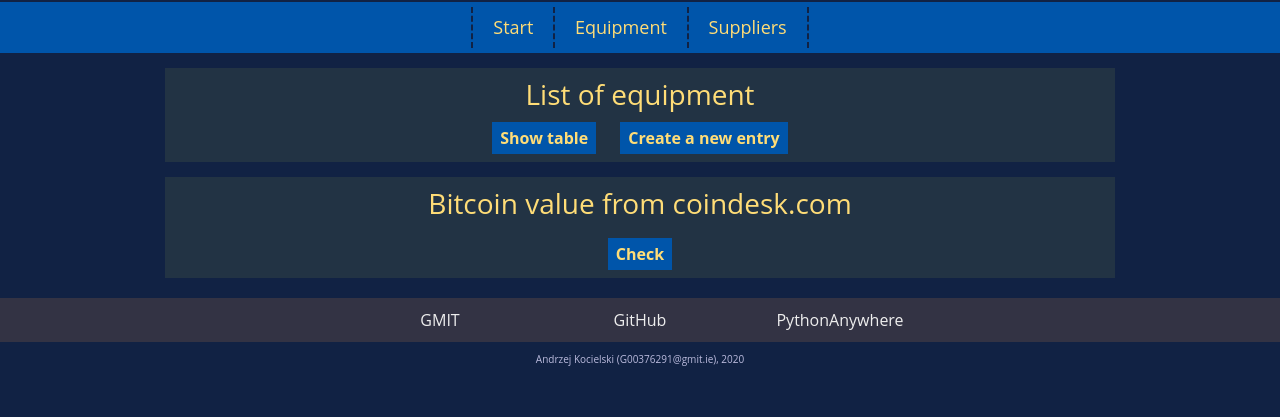
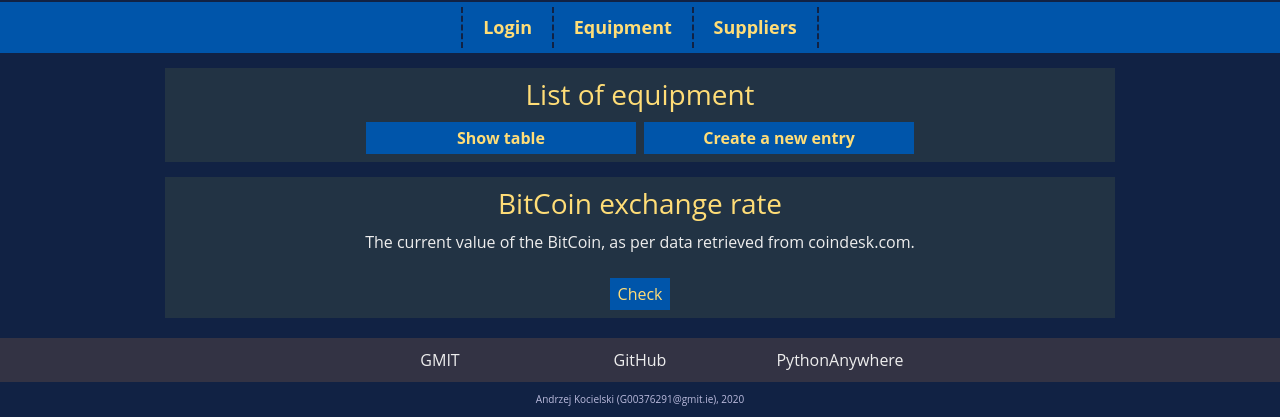
Before and after one commit to andkoc001/Data_Rep_Project, a Flask app: page /static/equipment.html in a window 1280 px wide. Shown: the part 407-824 px from the top of the page. Before the commit the page ends 773 px from the top, so only its background shows below. Run offline with Flask 2, Linux system fonts and the light colour scheme; data that the repository does not hold is empty; some libraries are stand-ins or nearby versions.

Commit message:
Code refined; UX improved

```diff
--- a/static/data_rep_project.js
+++ b/static/data_rep_project.js
@@ -21,6 +21,12 @@ function showDefaultDisplay() {
   document.getElementById('showExportButtonCSV').style.display = "none"
   document.getElementById('showExportButtonJSON').style.display = "none"
   document.getElementById('showExportButtonHTML').style.display = "none"
+}
+
+function showViewAll() {
+  document.getElementById('showCreateButton').style.display = "block"
+  document.getElementById('equipmentTable').style.display = "table"
+  document.getElementById('createUpdateForm').style.display = "none"
 }
 
 function showTable() {
@@ -49,12 +55,6 @@ function showCreate() {
   document.getElementById('showExportButtonHTML').style.display = "none"
 }
 
-function showViewAll() {
-  document.getElementById('showCreateButton').style.display = "block"
-  document.getElementById('equipmentTable').style.display = "table"
-  document.getElementById('createUpdateForm').style.display = "none"
-}
-
 function showUpdate(buttonElement) {
   document.getElementById('showCreateButton').style.display = "none"
   document.getElementById('equipmentTable').style.display = "none"
@@ -63,10 +63,11 @@ function showUpdate(buttonElement) {
   document.getElementById('updateLabel').style.display = "inline"
   document.getElementById('doCreateButton').style.display = "none"
   document.getElementById('doUpdateButton').style.display = "block"
-  document.getElementById('showExportButton').style.display = "none"
+  document.getElementById('showExportButtonCSV').style.display = "none"
+  document.getElementById('showExportButtonJSON').style.display = "none"
+  document.getElementById('showExportButtonHTML').style.display = "none"
 
   var rowElement = buttonElement.parentNode.parentNode
-  // these is a way of finding the closest <tr> which would safer, closest()
   var equipment = getEquipmentFromRow(rowElement)
   populateFormWithEquipment(equipment)
 }
@@ -78,31 +79,29 @@ function showUpdate(buttonElement) {
 function doCreate() {
   var form = document.getElementById('createUpdateForm')
   var equipment = {}
-  console.log("inside doCreate function:")
-  console.log(JSON.stringify(equipment)) // for testing
+  console.log("inside doCreate function:");
   equipment.category = form.querySelector('select[placeholder="Category"]').value
   equipment.name = form.querySelector('input[placeholder="Name"]').value
   equipment.supplier = form.querySelector('input[placeholder="Supplier"]').value
   equipment.price_eur = form.querySelector('input[placeholder="Price EUR"]').value
-  console.log(JSON.stringify(equipment)) // for testing
+  // console.log(JSON.stringify(equipment)); // for testing
   createEquipmentAjax(equipment)
-  showViewAll()
+  showTable()
 }
 
 function doUpdate() {
   console.log("inside doUpdate function");
   var equipment = getEquipmentFromForm();
   var rowElement = document.getElementById(equipment.id);
-  console.log("inside doUpdate function - will do updateEquipmentAjax in the next line");
-  console.log(JSON.stringify(equipment));
+  // console.log(JSON.stringify(equipment)); // for testing
   updateEquipmentAjax(equipment);
   setEquipmentInRow(rowElement, equipment);
   clearForm();
-  showViewAll();
+  showTable();
 }
 
 function doDelete(r) {
-  var tableElement = document.getElementById('equipmentTable');
+  var tableElement = document.getElementById("equipmentTable");
   var rowElement = r.parentNode.parentNode;
   var index = rowElement.rowIndex;
   deleteEquipmentAjax(rowElement.getAttribute("id"));
@@ -152,7 +151,7 @@ function getEquipmentFromRow(rowElement) {
   equipment.name = rowElement.cells[2].firstChild.textContent
   equipment.supplier = rowElement.cells[3].firstChild.textContent
   equipment.price_eur = parseFloat(rowElement.cells[4].firstChild.textContent, 2)
-  console.log(equipment)
+  // console.log(equipment);
   return equipment
 }
 
@@ -166,7 +165,7 @@ function setEquipmentInRow(rowElement, equipment) {
 
 function populateFormWithEquipment(equipment) {
   var form = document.getElementById('createUpdateForm')
-  console.log(form)
+  // console.log(form); // for testing
   form.querySelector('input[name="id"]').disabled = true
   form.querySelector('input[name="id"]').value = equipment.id
   form.querySelector('select[placeholder="Category"]').value = equipment.category
@@ -179,24 +178,13 @@ function populateFormWithEquipment(equipment) {
 function getEquipmentFromForm() {
   var form = document.getElementById('createUpdateForm')
   var equipment = {}
-  // console.log("AAAAAA, id:")
   equipment.id = form.querySelector('input[name="id"]').value
-  // console.log(equipment.id)
-  // console.log("AAAAAA, category:")
   equipment.category = form.querySelector('select[placeholder="Category"]').value
-  // console.log(equipment.category)
-  // console.log("AAAAAA, name:")
   equipment.name = form.querySelector('input[placeholder="Name"]').value
-  // console.log(equipment.name)
-  // console.log("AAAAAA, supplier:")
   equipment.supplier = form.querySelector('input[placeholder="Supplier"]').value
-  // console.log(equipment.supplier)
-  // console.log("AAAAAA, price:")
   equipment.price_eur = parseFloat(form.querySelector('input[placeholder="Price EUR"]').value).toFixed(2)
-  // console.log(equipment.price_eur)
-  // console.log("inside getEquipmentFromForm, next line prints equipment")
-  // console.log(JSON.stringify(equipment))
-  // console.log("still inside getEquipmentFromForm")
+  console.log(JSON.stringify(equipment));
+  // console.log("still inside getEquipmentFromForm"); // for testing
   return equipment
 }
 
@@ -270,17 +258,18 @@ function doExportJSON() {
     "data": "",
     "dataType": "JSON",
     "success": function (result) {
-      // console.log(result); // for testing
       for (equipment of result) {
         // console.log(equipment); // for testing
       }
-
-      // var equipmentList = document.getElementById('equipmentTable');
-      // console.log(equipmentTable) // for testing
-
-      r = JSON.stringify(result)
-      // console.log(JSON.stringify(result)) // for testing
-      window.open('data:application/vnd.ms-excel,' + encodeURIComponent(r));
+      result_json = JSON.stringify(result)
+      var html = document.getElementById('equipmentTable').outerHTML;
+      // Once we are done looping, download the .json by creating a link
+      let link = document.createElement('a')
+      link.id = 'download-json'
+      link.setAttribute('href', 'data:text/plain;charset=utf-8,' + encodeURIComponent(result_json));
+      link.setAttribute('download', 'equipment.json');
+      document.body.appendChild(link)
+      document.querySelector('#download-json').click()
 
     },
     "error": function (xhr, status, error) {
@@ -297,19 +286,20 @@ function doExportHTML() {
     "data": "",
     "dataType": "JSON",
     "success": function (result) {
-      // console.log(result);
       for (equipment of result) {
         // console.log(equipment);
       }
-
-      var equipmentList = document.getElementById('equipmentTable');
-      // console.log(result)
-
       // https://stackoverflow.com/questions/22317951/export-html-table-data-to-excel-using-javascript-jquery-is-not-working-properl
       var html = document.getElementById('equipmentTable').outerHTML;
-      window.open('data:application/vnd.ms-excel,' + encodeURIComponent(html));
+      // Once we are done looping, download the .html by creating a link
+      let link = document.createElement('a')
+      link.id = 'download-html'
+      link.setAttribute('href', 'data:text/plain;charset=utf-8,' + encodeURIComponent(html));
+      link.setAttribute('download', 'equipment.html');
+      document.body.appendChild(link)
+      document.querySelector('#download-html').click()
+    },
 
-    },
     "error": function (xhr, status, error) {
       console.log("error: " + status + " msg:" + error);
     }
@@ -335,8 +325,8 @@ function getAllAjax() {
 }
 
 function createEquipmentAjax(equipment) {
-  console.log("inside createEquipmentAjax function:")
-  console.log(JSON.stringify(equipment)); // for testing
+  console.log("inside createEquipmentAjax function:");
+  // console.log(JSON.stringify(equipment)); // for testing
   $.ajax({
     "url": host + "/equipment",
     "method": "POST",
@@ -395,7 +385,10 @@ function deleteEquipmentAjax(id) {
 getAllAjax();
 
 
-function readJSON() {
+// ////////////////////
+// currency exchange
+
+function bitcoinRate() {
   $.ajax({
     "url": "https://api.coindesk.com/v1/bpi/currentprice.json ",
     "method": "GET",
@@ -404,7 +397,7 @@ function readJSON() {
     "success": function (result) {
       //console.log(result);
       var rate = result.bpi.EUR.rate
-      document.getElementById("outputBitcoin").innerText = rate;
+      document.getElementById("outputBitcoin").innerText = "1 BitCoin = " + rate + " EUR";
     },
     "error": function (xhr, status, error) {
       //console.log("error: " + status + " msg:" + error);
@@ -414,25 +407,6 @@ function readJSON() {
   });
 }
 
-
-// from https://stackoverflow.com/a/16017283
-function buildQuery(obj) {
-  var Result = '';
-  if (typeof (obj) == 'object') {
-    jQuery.each(obj, function (key, value) {
-      Result += (Result) ? '&' : '';
-      if (typeof (value) == 'object' && value.length) {
-        for (var i = 0; i < value.length; i++) {
-          Result += [key + '[]', encodeURIComponent(value[i])].join('=');
-        }
-      } else {
-        Result += [key, encodeURIComponent(value)].join('=');
-      }
-    });
-  }
-  console.log("inside buildQuery")
-  return Result;
-}
 
 // ////////////////////
 // Scroll up to top of page functionality
@@ -474,7 +448,7 @@ var modal = document.getElementById('login_pop');
 function check(form) {
   // the following code checkes whether the entered password is matching
   if (form.u_name.value == "User" && form.psw.value == "GMIT") {
-    window.open("start.html") // opens the target page while password matches
+    window.open("equipment.html") // opens the target page while password matches
   }
 }
 
@@ -482,46 +456,3 @@ function check(form) {
 
 // ////////////////////
 // TESTING - WORK IN PROGRESS
-
-// ////////////////////
-// Export to excel
-// https://stackoverflow.com/a/24081343
-
-function fnExcelReport() {
-  var tab_text = "<table border='2px'><tr bgcolor='#87AFC6'>";
-  var textRange; var j = 0;
-  tab = document.getElementById('equipmentTable'); // id of table
-
-  for (j = 0; j < tab.rows.length; j++) {
-    tab_text = tab_text + tab.rows[j].innerHTML + "</tr>";
-    //tab_text=tab_text+"</tr>";
-  }
-
-  tab_text = tab_text + "</table>";
-  tab_text = tab_text.replace(/<A[^>]*>|<\/A>/g, ""); //remove if u want links in your table
-  tab_text = tab_text.replace(/<img[^>]*>/gi, ""); // remove if u want images in your table
-  tab_text = tab_text.replace(/<input[^>]*>|<\/input>/gi, ""); // removes input params
-
-  var ua = window.navigator.userAgent;
-  var msie = ua.indexOf("MSIE ");
-
-  if (msie > 0 || !!navigator.userAgent.match(/Trident.*rv\:11\./)) // If Internet Explorer
-  {
-    txtArea1.document.open("txt/html", "replace");
-    txtArea1.document.write(tab_text);
-    txtArea1.document.close();
-    txtArea1.focus();
-    sa = txtArea1.document.execCommand("SaveAs", true, "Say Thanks to Sumit.xls");
-  }
-  else //other browser not tested on IE 11
-    sa = window.open('data:application/vnd.ms-excel,' + encodeURIComponent(tab_text));
-
-  return (sa);
-}
-
-// https://stackoverflow.com/questions/22317951/export-html-table-data-to-excel-using-javascript-jquery-is-not-working-properl
-function exportToExcel() {
-  var htmltable = document.getElementById('equipmentTable');
-  var html = htmltable.outerHTML;
-  window.open('data:application/vnd.ms-excel,' + encodeURIComponent(html));
-}
--- a/static/equipment.html
+++ b/static/equipment.html
@@ -41,10 +41,10 @@
         <nav id="topnav">
             <!-- The top bar menu consists of unordered list (ul) elements (list items, li), styled with the CSS -->
             <ul class="menu">
-                <li><a href="../templates/index.html">Start</a></li>
-                <li><a href="equipment.html">Equipment</a></li>
+                <li><a href="../templates/index.html" style="font-weight: 700;">Login</a></li>
+                <li><a href="equipment.html" style="font-weight: 700;">Equipment</a></li>
                 <!-- This link is active, but does not require reloading the page -->
-                <li><a href="#">Suppliers</a></li>
+                <li><a href="#" style="font-weight: 700;">Suppliers</a></li>
             </ul>
         </nav>
     </header>
@@ -52,20 +52,26 @@
     <main class="mainsection">
         <section class="core">
             <h1>List of equipment</h1>
-            <div style="margin-bottom: 8px; width: 950px;">
-                <button id="showTableButton" style="margin: 0px 10px;" type="button" onclick="showTable()">
+            <div style="margin-bottom: 8px; width: 600px; margin-left: auto; margin-right: auto;">
+                <button id="showTableButton" style="margin: 0px 2px; width: 45%; font-weight: 700;" type="button"
+                    onclick="showTable()">
                     Show table</button>
-                <button id="showCreateButton" style="margin: 0px 10px;" type="button" onclick="showCreate()">
+                <button id="showCreateButton" style="margin: 0px 2px; width: 45%; font-weight: 700;" type="button"
+                    onclick="showCreate()">
                     Create a new entry</button>
             </div>
-            <div style="margin-bottom: 8px; width: 950px;">
-                <button id="showExportButtonCSV" style="display: none;" type="button" onclick="doExportCSV()">
+            <div style="margin-bottom: 8px; width: 600px; margin-left: auto; margin-right: auto;">
+                <button id="showExportButtonCSV" style="margin: 0px; width: 30%; display: none;" type="button"
+                    onclick="doExportCSV()">
                     Export to CSV</button>
-                <button id="showExportButtonJSON" style="display: none;" type="button" onclick="doExportJSON()">
+                <button id="showExportButtonJSON" style="margin: 0px; width: 30%; display: none;" type="button"
+                    onclick="doExportJSON()">
                     Export to JSON</button>
-                <button id="showExportButtonHTML" style="display: none;" type="button" onclick="doExportHTML()">
+                <button id="showExportButtonHTML" style="margin: 0px; width: 30%; display: none;" type="button"
+                    onclick="doExportHTML()">
                     Export to HTML</button>
             </div>
+            <div style="clear: both;"></div>
             <div>
                 <table class="table" id="equipmentTable" style="color: #ddd; display: none;">
                     <tr style="color: aquamarine;">
@@ -114,17 +120,17 @@
                     <input type="number" class="form-control" id="formInputPrice" placeholder="Price EUR">
 
                     <!-- Create and update buttons -->
-                    <button type="button" id="doCreateButton" onclick="doCreate()"">Create</button>
-                    <button type=" button" id="doUpdateButton" onclick="doUpdate()">Update</button>
+                    <button type="button" id="doCreateButton" onclick="doCreate()">Create</button>
+                    <button type=" button" id="doUpdateButton" onclick="doUpdate()">Done</button>
                 </div>
             </form>
         </section>
 
         <section class="core">
-            <h1>Bitcoin value from coindesk.com</h1>
+            <h1>BitCoin exchange rate</h1>
+            <p>The current value of the BitCoin, as per data retrieved from coindesk.com.</p>
             <span>
-
-                <div id="outputBitcoin"><button onclick="readJSON()">Check</button></div>
+                <div id="outputBitcoin"><button onclick="bitcoinRate()">Check</button></div>
             </span>
         </section>
     </main>
--- a/static/style.css
+++ b/static/style.css
@@ -203,7 +203,7 @@ h2
 button {
 	background-color: #05a;
 	color: #fd7;
-	font-weight: 700;
+	font-weight: 400;
 	padding: 4px 8px;
 	margin: 8px 0px;
 	border: none;
```
